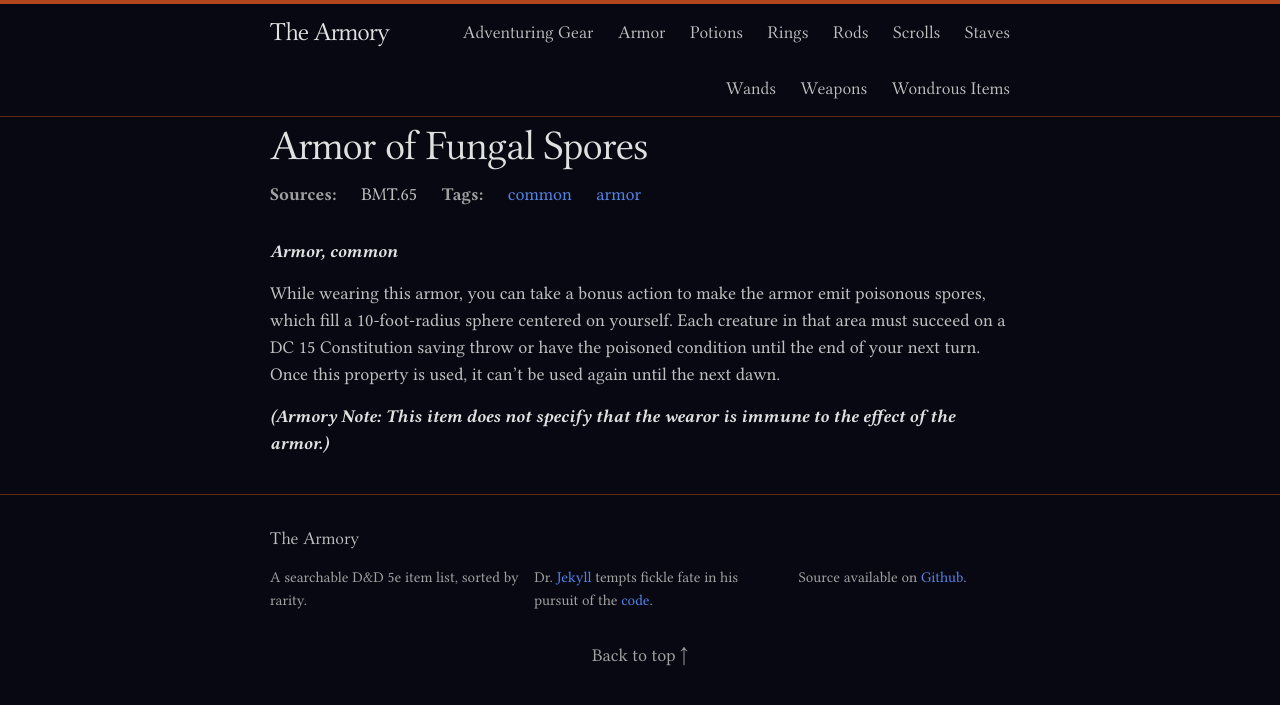
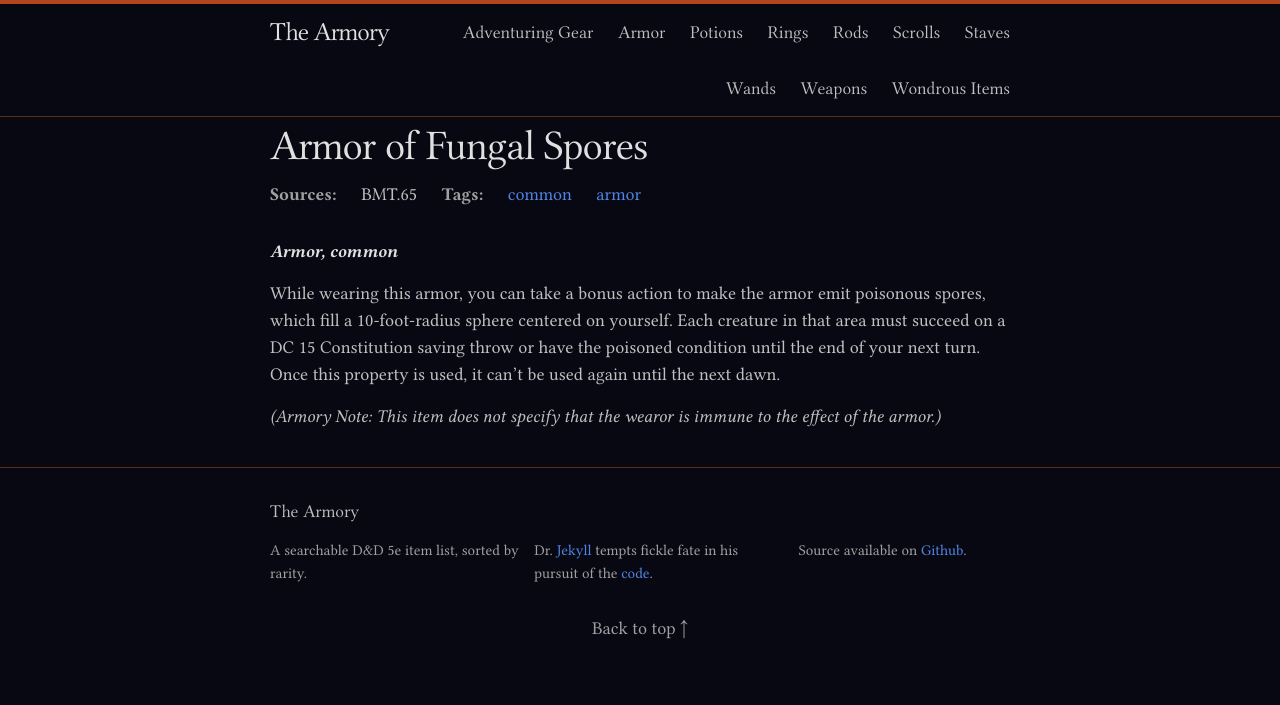
Before and after one commit to Traneptora/armory, a Jekyll site: the page built from _posts/2026-07-23-armor-of-fungal-spores.markdown, in a window 1280 px wide. Shown: the top 705 px of the page. Built offline with Jekyll 4.4.1, drawn with Linux system fonts in a browser that asks for light colours.

```diff
--- a/_posts/2026-07-23-armor-of-fungal-spores.markdown
+++ b/_posts/2026-07-23-armor-of-fungal-spores.markdown
@@ -9,4 +9,4 @@ tags: [common, armor]
 
 While wearing this armor, you can take a bonus action to make the armor emit poisonous spores, which fill a 10-foot-radius sphere centered on yourself. Each creature in that area must succeed on a DC 15 Constitution saving throw or have the poisoned condition until the end of your next turn. Once this property is used, it can’t be used again until the next dawn.
 
-***(Armory Note: This item does not specify that the wearor is immune to the effect of the armor.)***
+*(Armory Note: This item does not specify that the wearor is immune to the effect of the armor.)*
```
